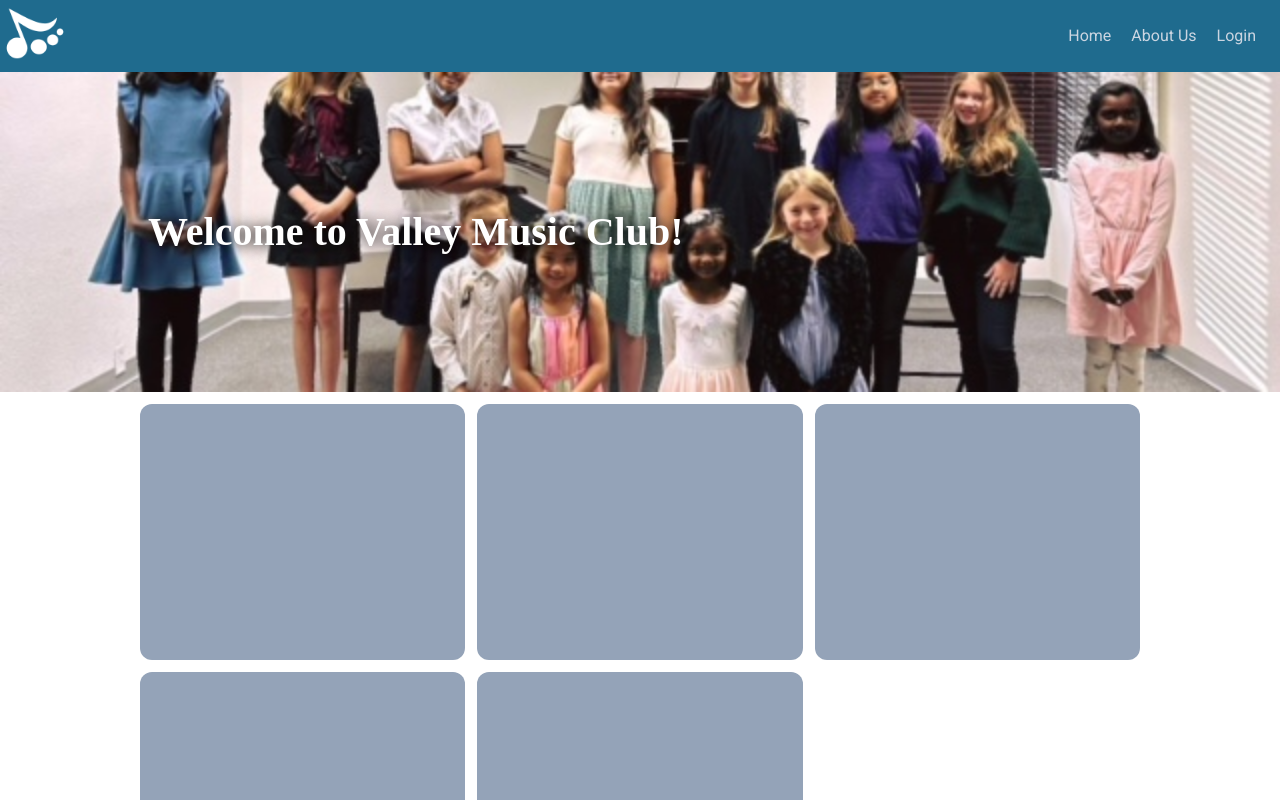
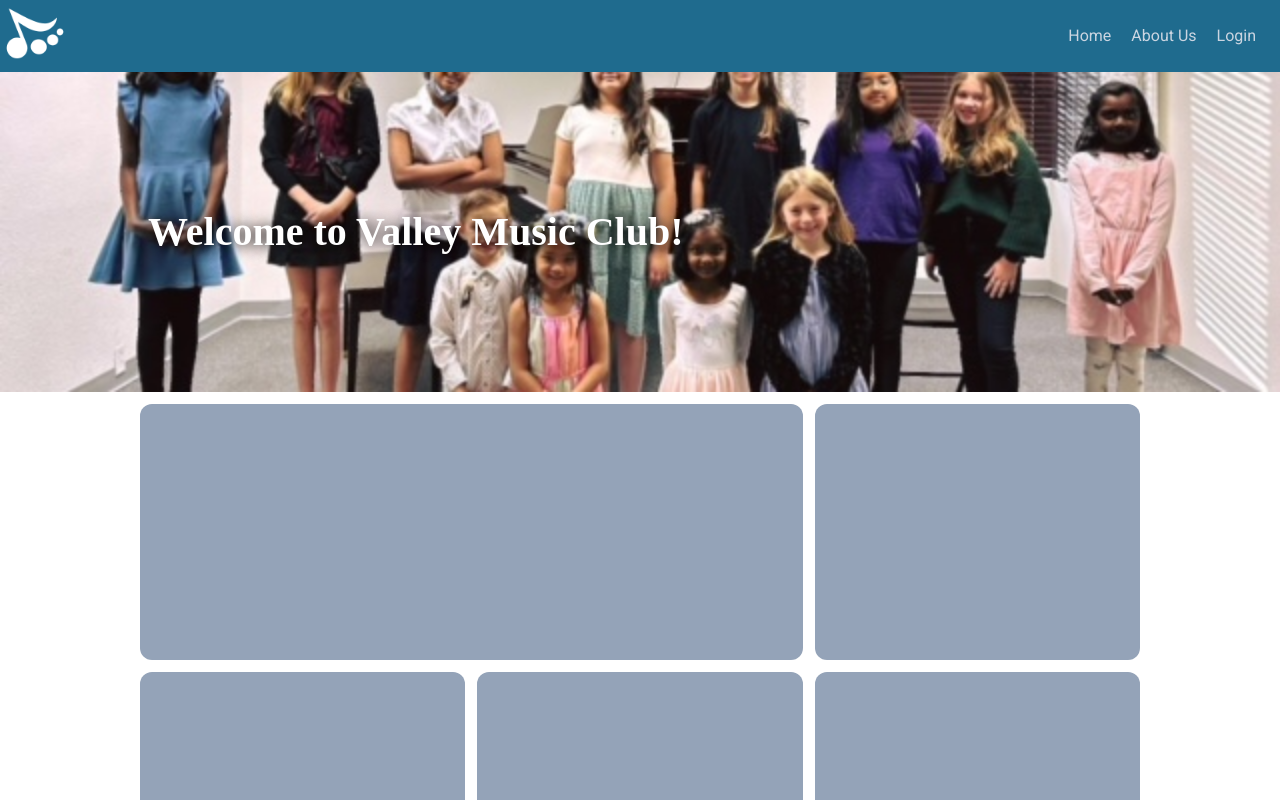
Before and after one commit to blissfulsaint/valleymusicclub, a Next.js app: page / in a window 1280 px wide. Shown: the top 800 px of the page. Built offline with nearby package versions, Linux system fonts and the light colour scheme; a web font is replaced by a local one.

Commit message:
Small change to stop assembling tailwind str and instead accept full str

```diff
--- a/app/ui/components/CardLink/CardLink.tsx
+++ b/app/ui/components/CardLink/CardLink.tsx
@@ -12,9 +12,7 @@ export default function CardLink({
     height = 'h-64',
     bgColor = 'bg-slate-400',
 }: CardLinkProps) {
-    const mdColSpan = 'md:' + colspan;
-
     return (
-        <div className={`sm:col-span-1 ${mdColSpan} ${width} ${height} ${bgColor} rounded-xl`}></div>
+        <div className={`${colspan} ${width} ${height} ${bgColor} rounded-xl`}></div>
     )
 }
--- a/app/ui/components/HomeDashboard/HomeDashboard.tsx
+++ b/app/ui/components/HomeDashboard/HomeDashboard.tsx
@@ -3,7 +3,7 @@ import CardLink from "../CardLink/CardLink";
 export default function HomeDashboard() {
     return (
         <div className="grid grid-cols-1 md:grid-cols-2 lg:grid-cols-3 gap-3 mt-3">
-            <CardLink colspan="col-span-2" />
+            <CardLink colspan="md:col-span-2" />
             <CardLink />
             <CardLink />
             <CardLink />
```
